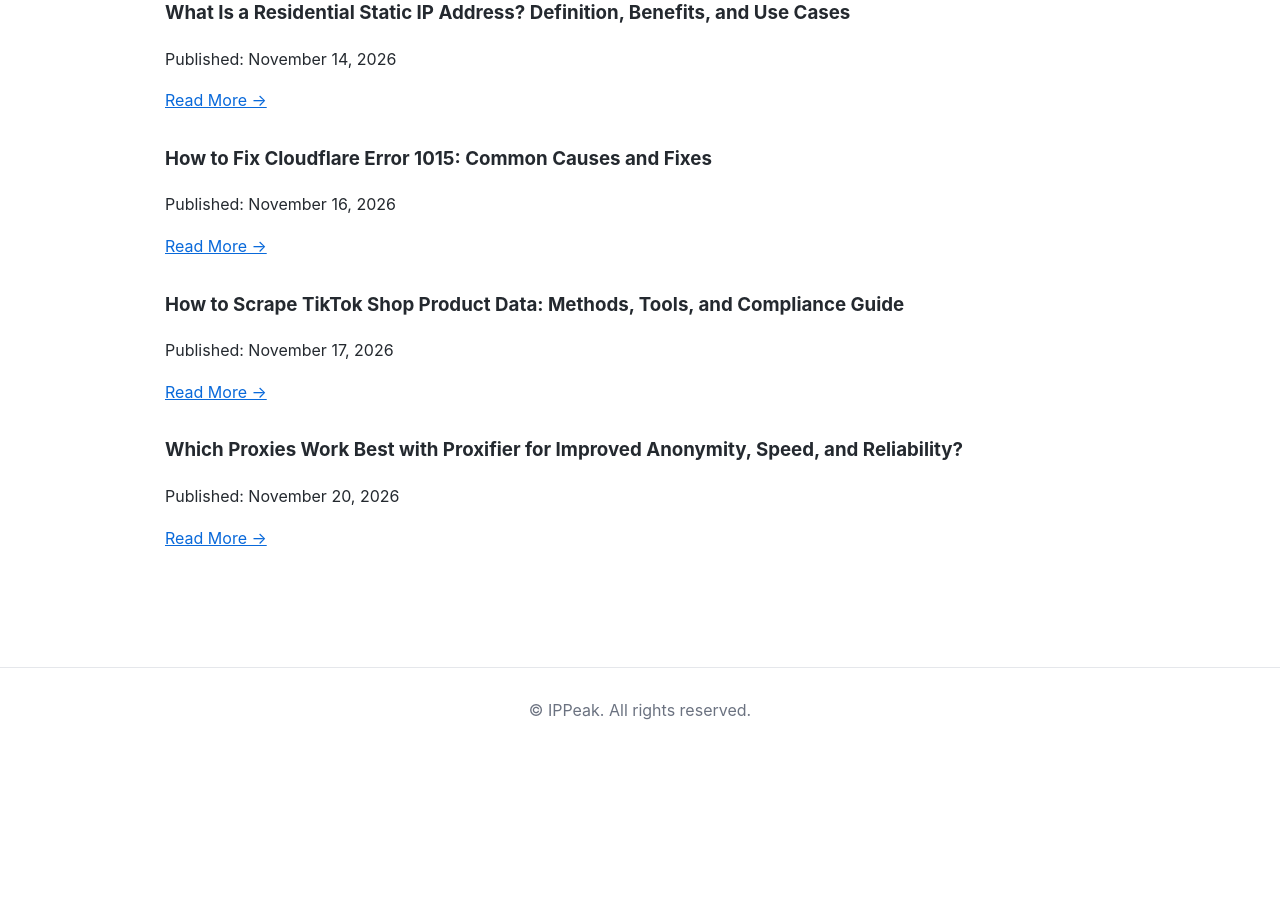
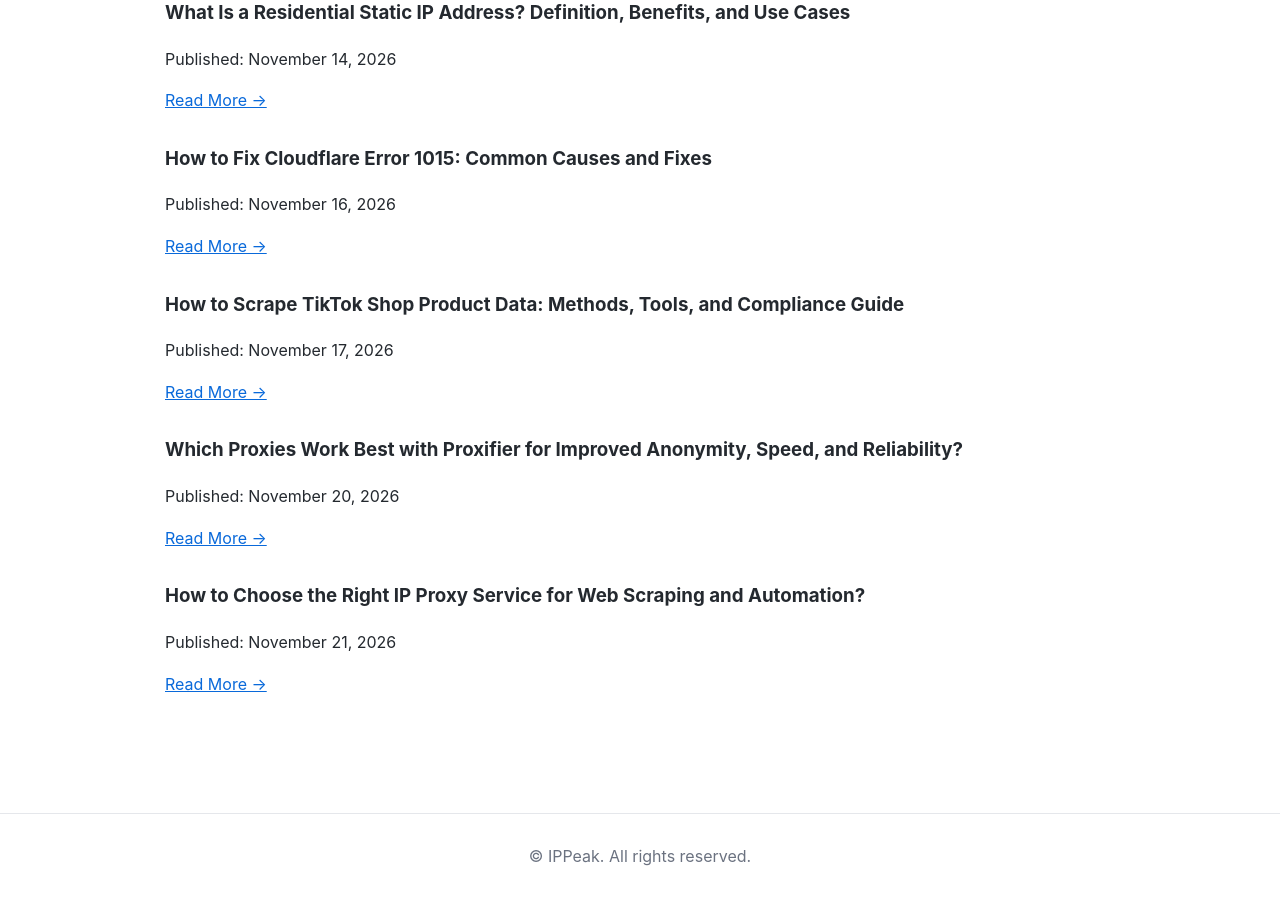
Before and after one commit to IPPeak/IPPeak-Residential-Proxy, a Jekyll site: the page built from docs/blog/articles.md, in a window 1280 px wide and 900 px high, scrolled down 4107 px. Built offline with Jekyll 4.4.1, drawn with Linux system fonts in a browser that asks for light colours; before the commit the page ends 4861 px from its top, so only the background shows below that.

Commit message:
Add article on choosing IP proxy service

```diff
--- a/docs/blog/articles.md
+++ b/docs/blog/articles.md
@@ -184,3 +184,9 @@ Published: November 17, 2026
 Published: November 20, 2026
 
 [Read More →](Which-Proxies-Work-Best-with-Proxifier.html)
+
+### How to Choose the Right IP Proxy Service for Web Scraping and Automation?
+
+Published: November 21, 2026
+
+[Read More →](How-to-Choose-the-Right-IP-Proxy.html)
```
